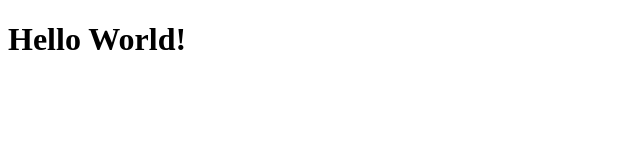
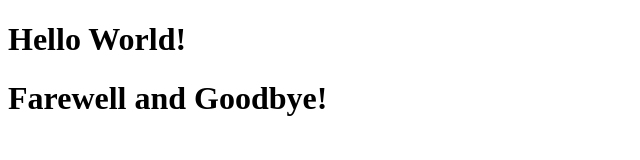
Before and after one commit to BytingBucs2-0/akrot_HelloWorld, a plain HTML site: page index.html in a window 1280 px wide. Shown: the whole page, without its empty margins (0-640 px from the left). Drawn offline with Linux system fonts and the light colour scheme.

Commit message:
Added Farewell line

```diff
--- a/index.html
+++ b/index.html
@@ -6,5 +6,6 @@
 
 	<body>
 		<h1>Hello World!</h1>
+		<h1> Farewell and Goodbye!
 	</body>
 </html>
```
